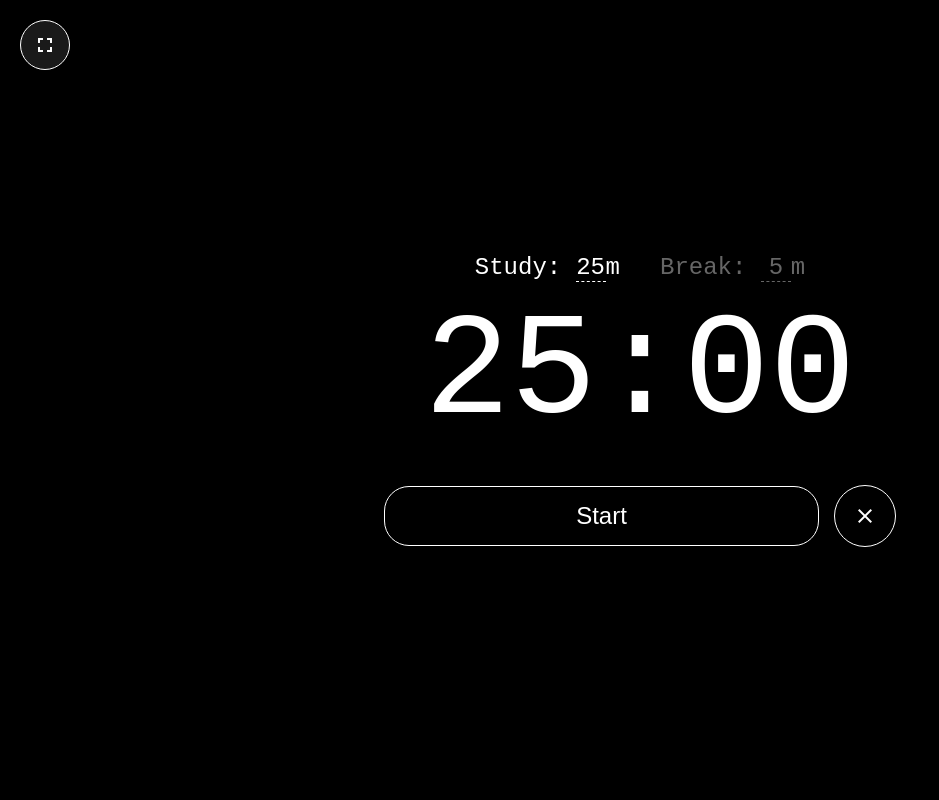
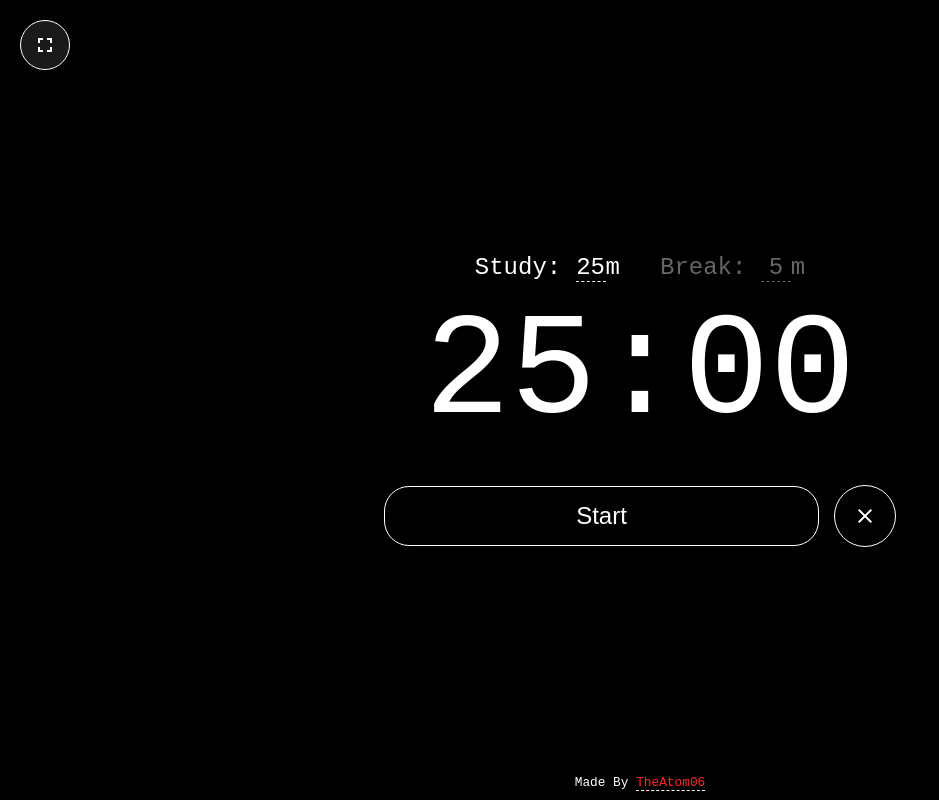
Before and after one commit to theatom06/pomo, a plain HTML site: page public/index.html in a window 1280 px wide. Shown: the whole page, without its empty margins (0-939 px from the left). Drawn offline with Linux system fonts and the light colour scheme; a web font is replaced by a local one.

Commit message:
Update README and add author credit in the footer

```diff
--- a/public/index.html
+++ b/public/index.html
@@ -30,6 +30,8 @@
     <button id="reset" class="icon-btn"><span class="material-icons">close</span></button>
   </div>
 
+  <div id="theatom06">Made By <a href="https://github.com/theatom06/pomo/" target="_blank">TheAtom06</a></div>
+
   <script src="./script.js" defer></script>
 </body>
 
--- a/public/style.css
+++ b/public/style.css
@@ -120,3 +120,16 @@ body {
     transform: scale(1.02);
     border: 2px solid white;
 }
+
+#theatom06 {
+    position: absolute;
+    bottom: 10px;
+    font-size: 0.8rem;
+    color: white;
+
+    a {
+        color: #ff2828;
+        text-decoration: none;
+        border-bottom: 1px dashed white;
+    }
+}
```
Also changed, not shown: 1 other file.
